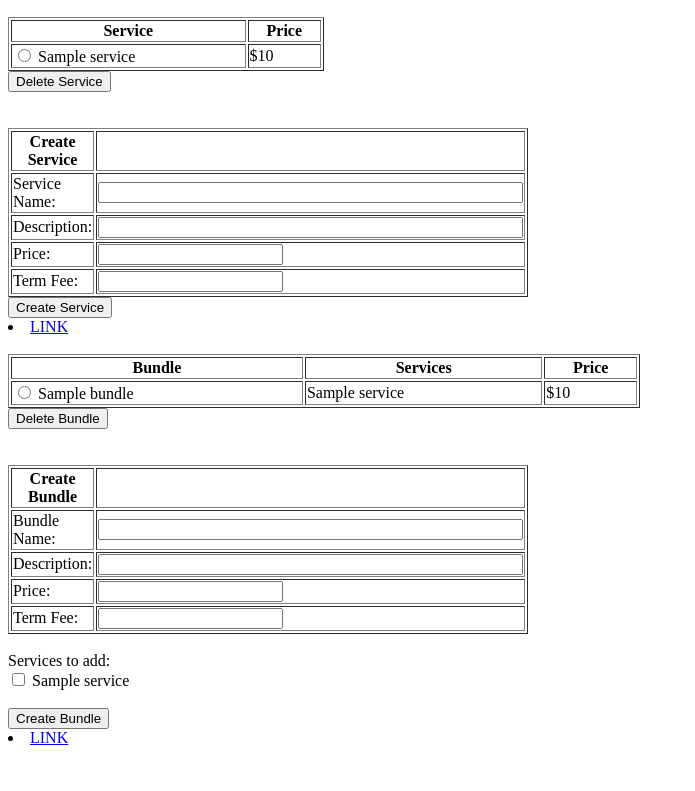
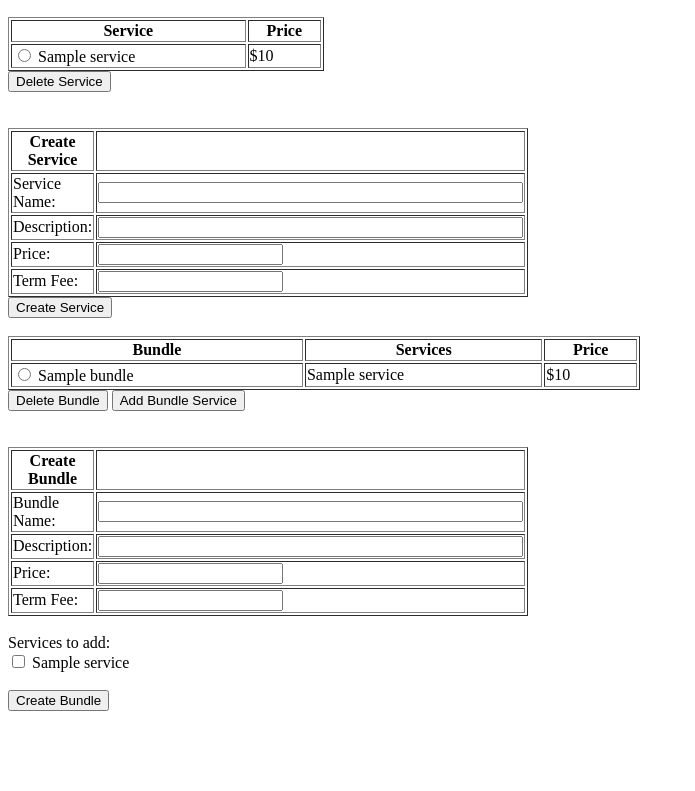
Before and after one commit to mtakemot/Skynet, a Django app: page /Users/market_rep/ in a window 1280 px wide. Shown: the part 81-872 px from the top of the page, without its empty margins (0-695 px from the left). After the commit the page ends 792 px from the top, so only its background shows below. Run offline with Django 3.2, Linux system fonts and the light colour scheme; a user stored in the database is signed in; tables that the repository leaves empty hold one stand-in row (values such as "Sample post").

Commit message:
Created feature for market rep to be able to add services to an existing bundle.  Configured the view bill page to also display the current bundles the user is subsribed to.

```diff
--- a/Packages/test_service.py
+++ b/Packages/test_service.py
@@ -4,7 +4,6 @@ __author__ = 'T4kMoDe'
 
 
 class TestService(TestCase):
-    print("hi")
     def test_service(self):
         test = Service(name='package 2')
         print (test.name)
@@ -18,6 +17,9 @@ class TestService(TestCase):
         print (test.price)
         self.assertEquals(test.price,69.99)
 
+
+
+    def test_service_termination(self):
         test = Service(term_fee=199.99)
         print (test.term_fee)
         self.assertEquals(test.term_fee,199.99)
--- a/Users/admin.py
+++ b/Users/admin.py
@@ -32,5 +32,5 @@ class CreateBundleAdmin(admin.ModelAdmin):
 admin.site.register(Category, CategoryAdmin)
 admin.site.register(Page, PageAdmin)
 admin.site.register(UserProfile, UserAdmin)
-admin.site.register(Service,CreatePackageAdmin)
-admin.site.register(Bundle, CreateBundleAdmin)
+#admin.site.register(Service,CreatePackageAdmin)
+#admin.site.register(Bundle, CreateBundleAdmin)
--- a/Users/forms.py
+++ b/Users/forms.py
@@ -96,6 +96,12 @@ class BillForm(forms.ModelForm):
         model = Service
         fields = ('name', 'description', 'price', 'term_fee')
 
+class BundleForm(forms.ModelForm):
+    bundles = forms.CharField(max_length=120, label="Current Bundles")
+    class Meta:
+        model = Bundle
+        fields = ('name', 'description', 'price', 'term_fee')
+
 class DisplayForm(forms.ModelForm):
     services = forms.CharField(max_length=120, label="Current Services")
     class Meta:
--- a/Users/views.py
+++ b/Users/views.py
@@ -319,10 +319,14 @@ def view_bill(request):
 
     bill_form = BillForm()
     bill_form.services = current_user.services.all()
+    bundle_form = BundleForm()
+    bundle_form.bundles = current_user.bundles.all()
     cost = 0
     for service in current_user.services.all():
         cost += service.price
-    return render(request, 'Users/view_bill.html', {'display_services': bill_form.services, 'total':cost})
+    for bundle in current_user.bundles.all():
+        cost += bundle.price
+    return render(request, 'Users/view_bill.html', {'display_bundles': bundle_form.bundles, 'display_services': bill_form.services, 'total':cost})
 
 @login_required
 def delete_services(request):
@@ -480,6 +484,55 @@ def market_rep(request):
             current_user.save()
             return HttpResponseRedirect('/Users/market_rep')
 
+        elif button == 'Add Bundle Service':
+            try:
+                bundle_name = request.POST['bundle']
+            except MultiValueDictKeyError:
+                return HttpResponseRedirect("/Users/market_rep/")
+            for bundle in Bundle.objects.all():
+                if bundle.name == bundle_name:
+                    #package = bundle
+                    bundle_form2 = BundleServForm()
+                    bundle_form2.bundle_services = request.POST.getlist('bservice')
+                    newBundle = Bundle.objects.get(name=bundle_name)
+                    for x in Service.objects.all():
+                        for y in bundle_form2.bundle_services:
+                            if x.name == y:
+                                print (x.name)
+                                newBundle.bundle_services.add(x)
+
+
+            for x in Service.objects.all():
+                for y in bundle_form2.bundle_services:
+                        #print(x.name)
+                        #print(y)
+                    if x.name == y:
+                            #bundle.save()
+                        print("match")
+                        print(x.name)
+                        print(y)
+                        #bundle.bundle_services.add(x)
+                        newBundle.bundle_services.add(x)
+                        #bundle_form.
+                        #newBundle.save()
+            service_form = DisplayForm()
+            service_form.services = Service.objects.all()
+            bundle_form = ServiceForm()
+            bundle_form.bundle_services = Bundle.objects.all()
+
+
+            #bundle_form.name = bundle_name
+            #bundle_form.description = bundle_description
+            #bundle_form.price = bundle_price
+            #bundle_form.term = bundle_term
+
+
+
+            return render(request, 'Users/market_rep.html', {'service_form': service_form.services.all(),
+                                                             'bundle_form': bundle_form.bundle_services.all()})
+            # Bundle.objects.filter(name=bundle_name).add()
+            #print("deleting bundle object with name: ", bundle_name)
+
         elif button == 'Create Bundle':
             bundle_form2=BundleServForm()
             print("testCreateBundle")
--- a/templates/Users/market_rep.html
+++ b/templates/Users/market_rep.html
@@ -45,7 +45,7 @@
             </tr>
         </table>
         <input type="submit" name="submit" value="Create Service" />
-        <li><a href="/Users/market_rep/">LINK</a></li>
+
     </form>
 
     <form id="bundle_form" method="post" action="/Users/market_rep/">
@@ -70,7 +70,8 @@
         {% endfor %}<br/>
         </table>
 
-        <input type="submit" name="submit" value="Delete Bundle" /><br/><br/><br/>
+        <input type="submit" name="submit" value="Delete Bundle" />
+        <input type="submit" name="submit" value="Add Bundle Service"/><br/><br/><br/>
 
         <table border="1" width="25%">
             <tr><th>Create Bundle</th><th></th></tr>
@@ -99,7 +100,7 @@
 
         {% endfor %}<br/><br/>
         <input type="submit" name="submit" value="Create Bundle" />
-        <li><a href="/Users/market_rep/">LINK</a></li><br/><br/>
+
     </form>
 
 
```
Also changed, not shown: templates/Users/view_bill.html (+8 -0 lines).
